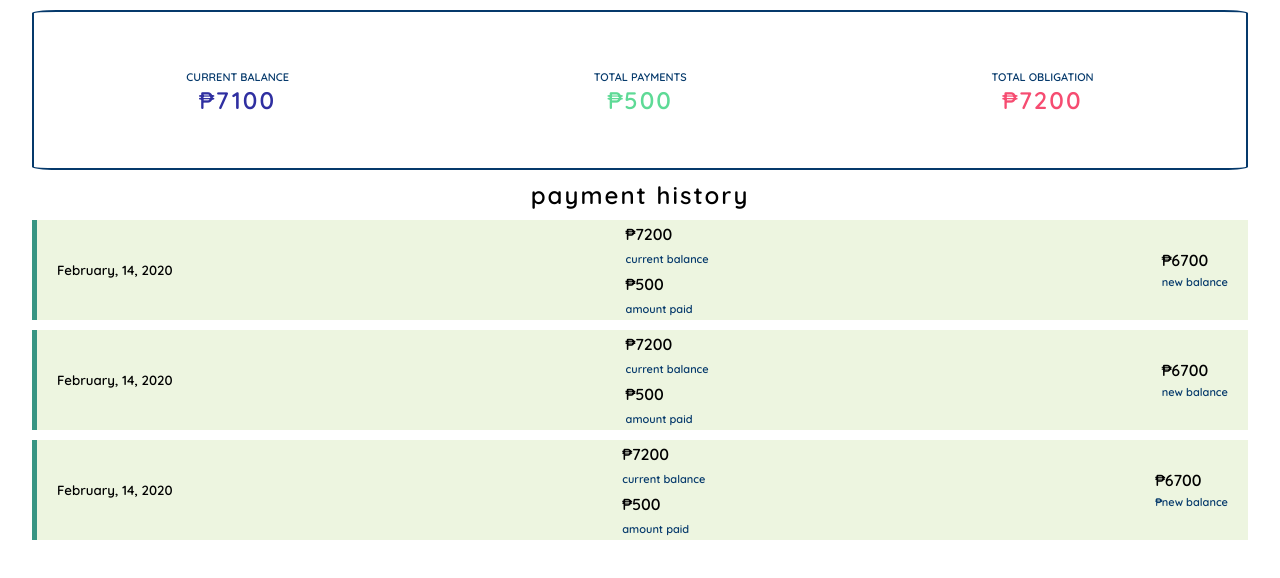
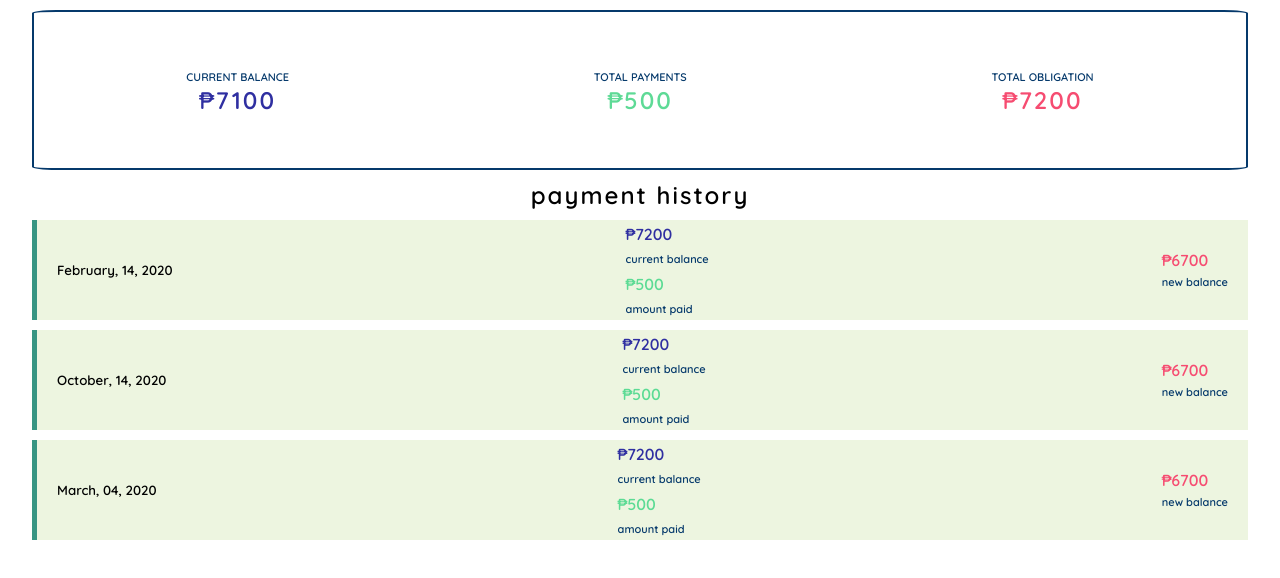
Before and after one commit to jmalbite/loan-monitoring, a React (Create React App) app: page / in a window 1280 px wide. Shown: the top 578 px of the page. Built offline with nearby package versions, Linux system fonts and the light colour scheme.

Commit message:
adjust small adjustments

```diff
--- a/src/components/breakdowns/breakdown.js
+++ b/src/components/breakdowns/breakdown.js
@@ -6,42 +6,42 @@ function Breakdown() {
       <div className="breakdown">
         <h5>February, 14, 2020</h5>
         <div className="computation">
-          <h4>₱7200</h4>
+          <h4 className="current-balance">₱7200</h4>
           <span>current balance</span>
-          <h4>₱500</h4>
+          <h4 className="amount-paid">₱500</h4>
           <span>amount paid</span>
         </div>
         <div className="remaining-balance">
-          <h4>₱6700</h4>
+          <h4 className="new-balance">₱6700</h4>
           <span>new balance</span>
         </div>
       </div>
 
       <div className="breakdown">
-        <h5>February, 14, 2020</h5>
+        <h5>October, 14, 2020</h5>
         <div className="computation">
-          <h4>₱7200</h4>
+          <h4 className="current-balance">₱7200</h4>
           <span>current balance</span>
-          <h4>₱500</h4>
+          <h4 className="amount-paid">₱500</h4>
           <span>amount paid</span>
         </div>
         <div className="remaining-balance">
-          <h4>₱6700</h4>
+          <h4 className="new-balance">₱6700</h4>
           <span>new balance</span>
         </div>
       </div>
 
       <div className="breakdown">
-        <h5>February, 14, 2020</h5>
+        <h5>March, 04, 2020</h5>
         <div className="computation">
-          <h4>₱7200</h4>
+          <h4 className="current-balance">₱7200</h4>
           <span>current balance</span>
-          <h4>₱500</h4>
+          <h4 className="amount-paid">₱500</h4>
           <span>amount paid</span>
         </div>
         <div className="remaining-balance">
-          <h4>₱6700</h4>
-          <span>₱new balance</span>
+          <h4 className="new-balance">₱6700</h4>
+          <span>new balance</span>
         </div>
       </div>
     </div>
--- a/src/components/breakdowns/breakdown.scss
+++ b/src/components/breakdowns/breakdown.scss
@@ -4,16 +4,28 @@
   display: flex;
   background: #edf5e0;
   justify-content: space-between;
-  align-items: center;
   margin: 10px auto;
   border-left: 5px solid #389583;
   padding-left: 20px;
   padding-right: 20px;
+  align-items: center;
 
   .computation {
     display: flex;
     flex-direction: column;
     justify-content: space-around;
     height: 100%;
+
+    .current-balance {
+      color: #2f2fa1;
+    }
+
+    .amount-paid {
+      color: #5cdb94;
+    }
+  }
+
+  .new-balance {
+    color: #f64c71;
   }
 }
```
Also changed, not shown: 1 other file (tests, documents, lock files or other folders).
